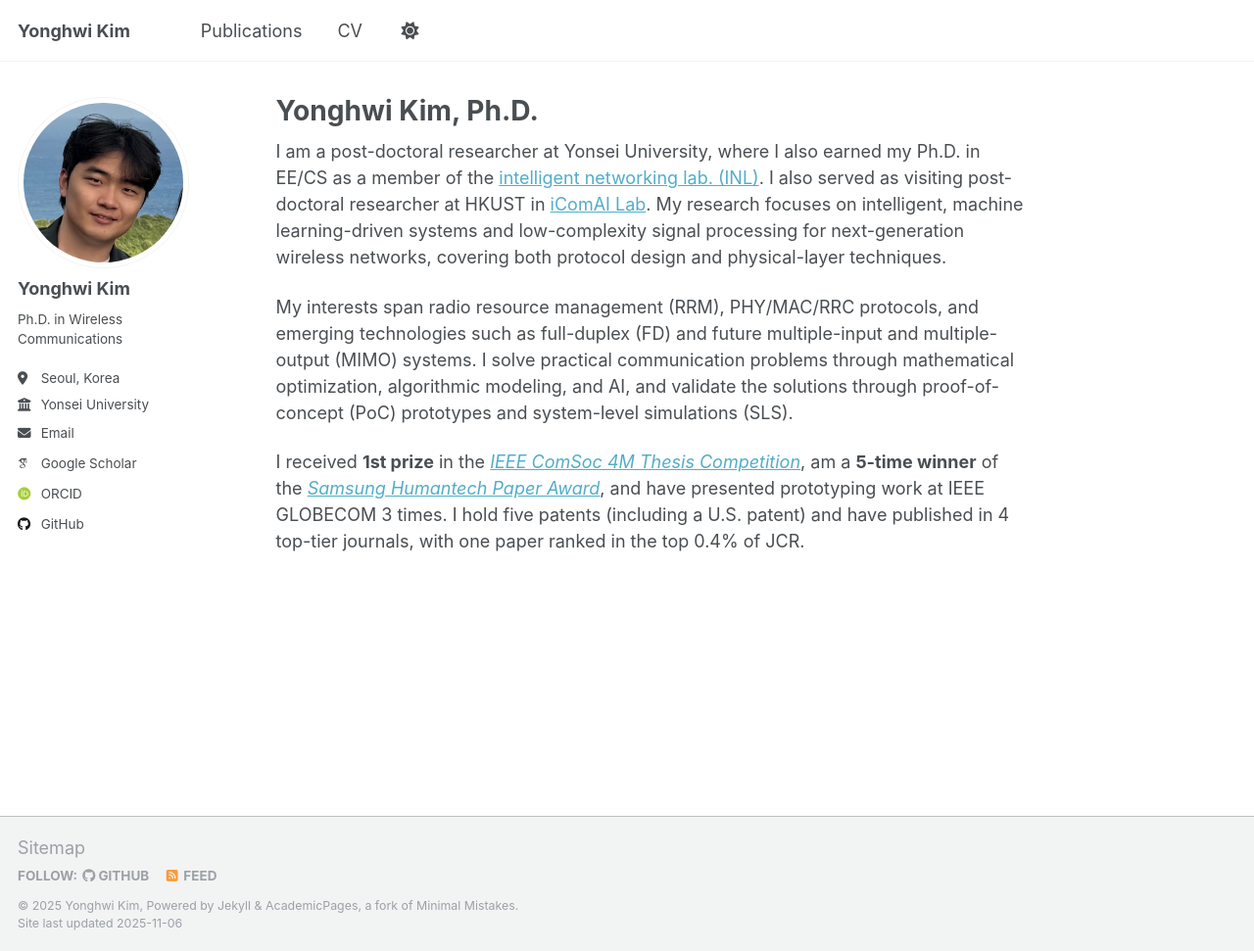
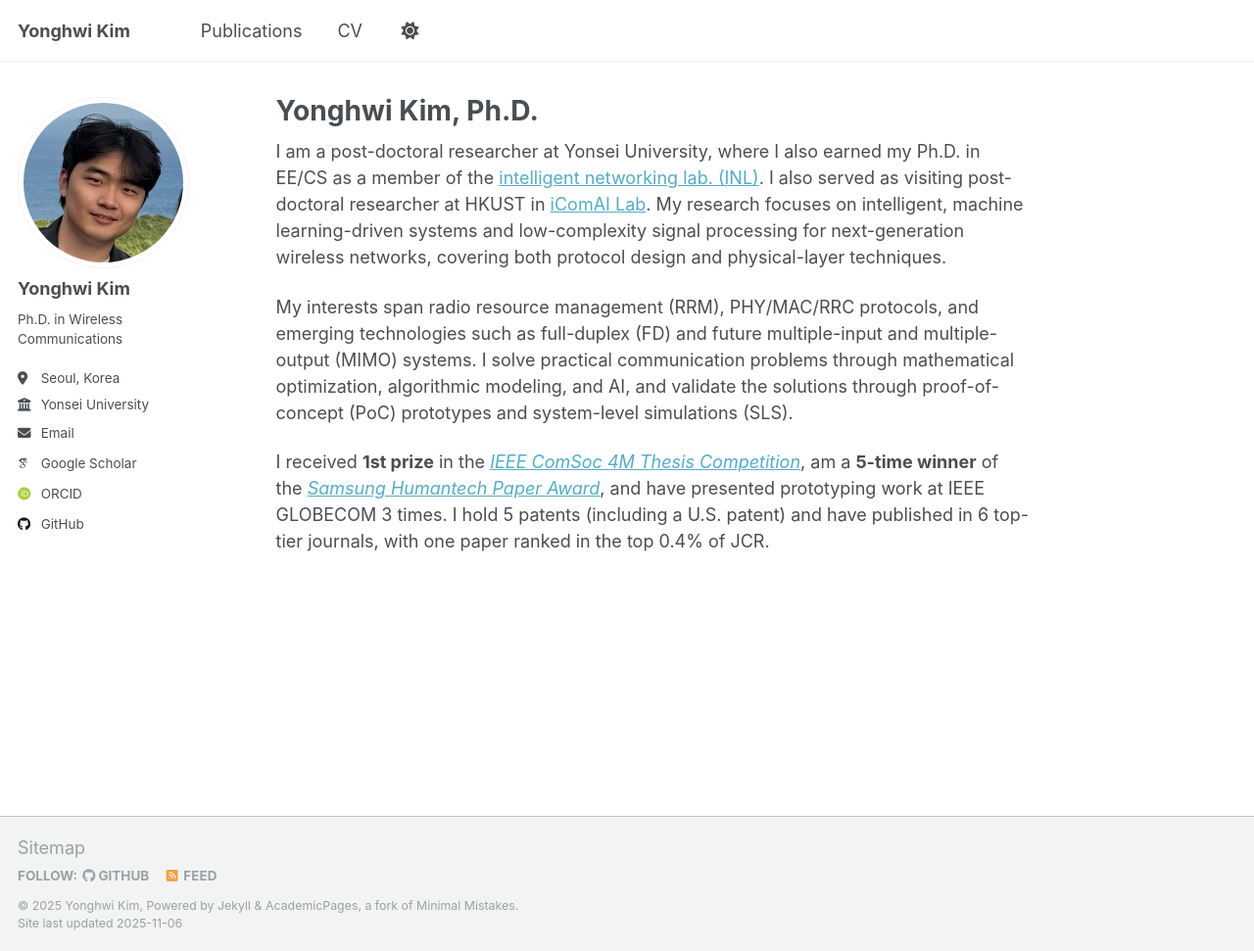
Before and after one commit to yonghwi-erickim/yonghwi-erickim.github.io, a Jekyll site: the page built from _pages/about.md, in a window 1280 px wide and 971 px high. Shown: the whole window at 98% size. Built offline with Jekyll 4.4.1, drawn with Linux system fonts in a browser that asks for light colours; some web fonts are replaced; a script that is not in the unit is left out.

Commit message:
Update about.md

```diff
--- a/_pages/about.md
+++ b/_pages/about.md
@@ -11,4 +11,4 @@ I am a post-doctoral researcher at Yonsei University, where I also earned my Ph.
 
 My interests span radio resource management (RRM), PHY/MAC/RRC protocols, and emerging technologies such as full-duplex (FD) and future multiple-input and multiple-output (MIMO) systems. I solve practical communication problems through mathematical optimization, algorithmic modeling, and AI, and validate the solutions through proof-of-concept (PoC) prototypes and system-level simulations (SLS).
 
-I received **1st prize** in the [*IEEE ComSoc 4M Thesis Competition*](https://www.comsoc.org/education-training/ieee-comsoc-four-minute-thesis-4mt-competition/winners), am a **5-time winner** of the [*Samsung Humantech Paper Award*](https://humantech.samsung.com/saitext/index.jsp), and have presented prototyping work at IEEE GLOBECOM 3 times. I hold five patents (including a U.S. patent) and have published in 4 top-tier journals, with one paper ranked in the top 0.4% of JCR.
+I received **1st prize** in the [*IEEE ComSoc 4M Thesis Competition*](https://www.comsoc.org/education-training/ieee-comsoc-four-minute-thesis-4mt-competition/winners), am a **5-time winner** of the [*Samsung Humantech Paper Award*](https://humantech.samsung.com/saitext/index.jsp), and have presented prototyping work at IEEE GLOBECOM 3 times. I hold 5 patents (including a U.S. patent) and have published in 6 top-tier journals, with one paper ranked in the top 0.4% of JCR.
```
